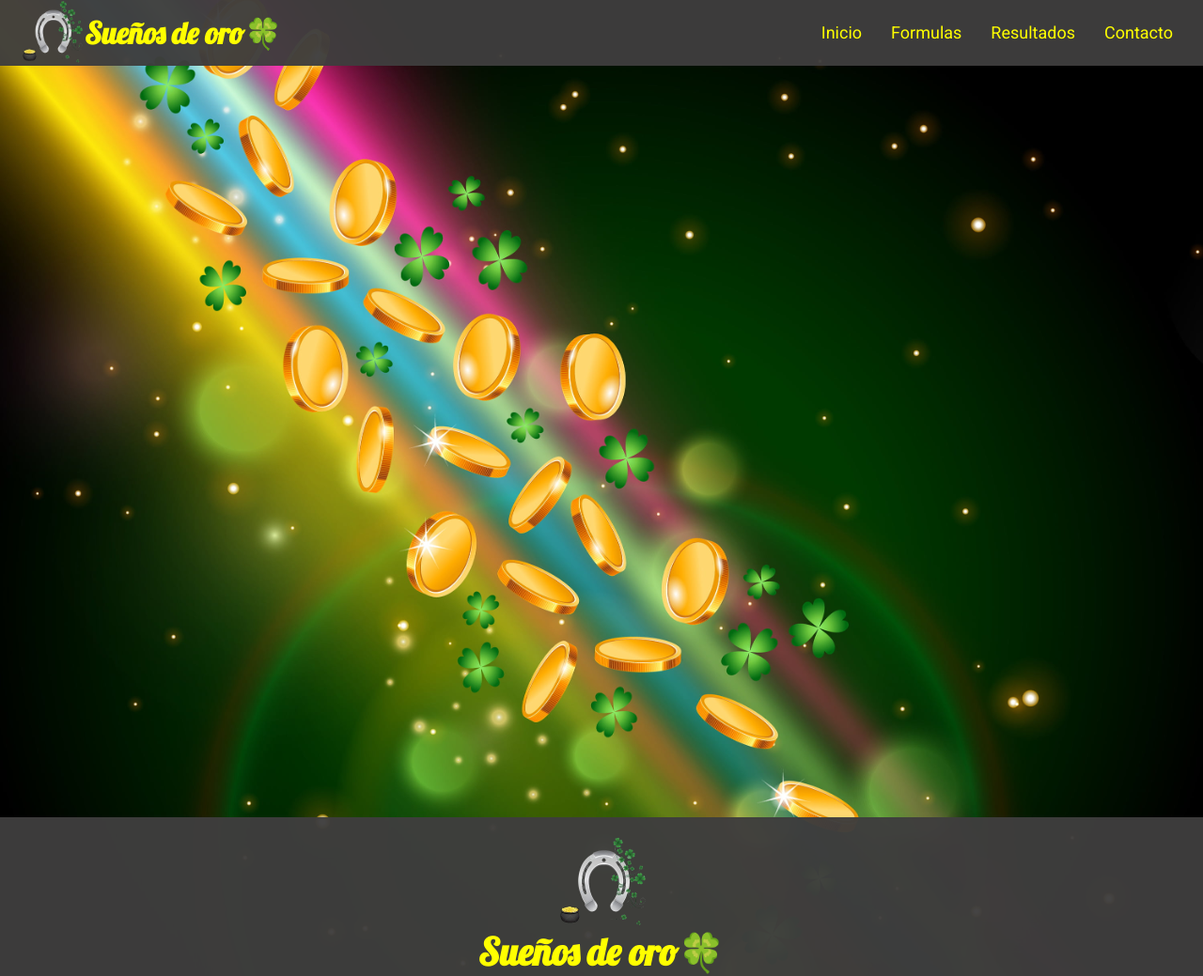
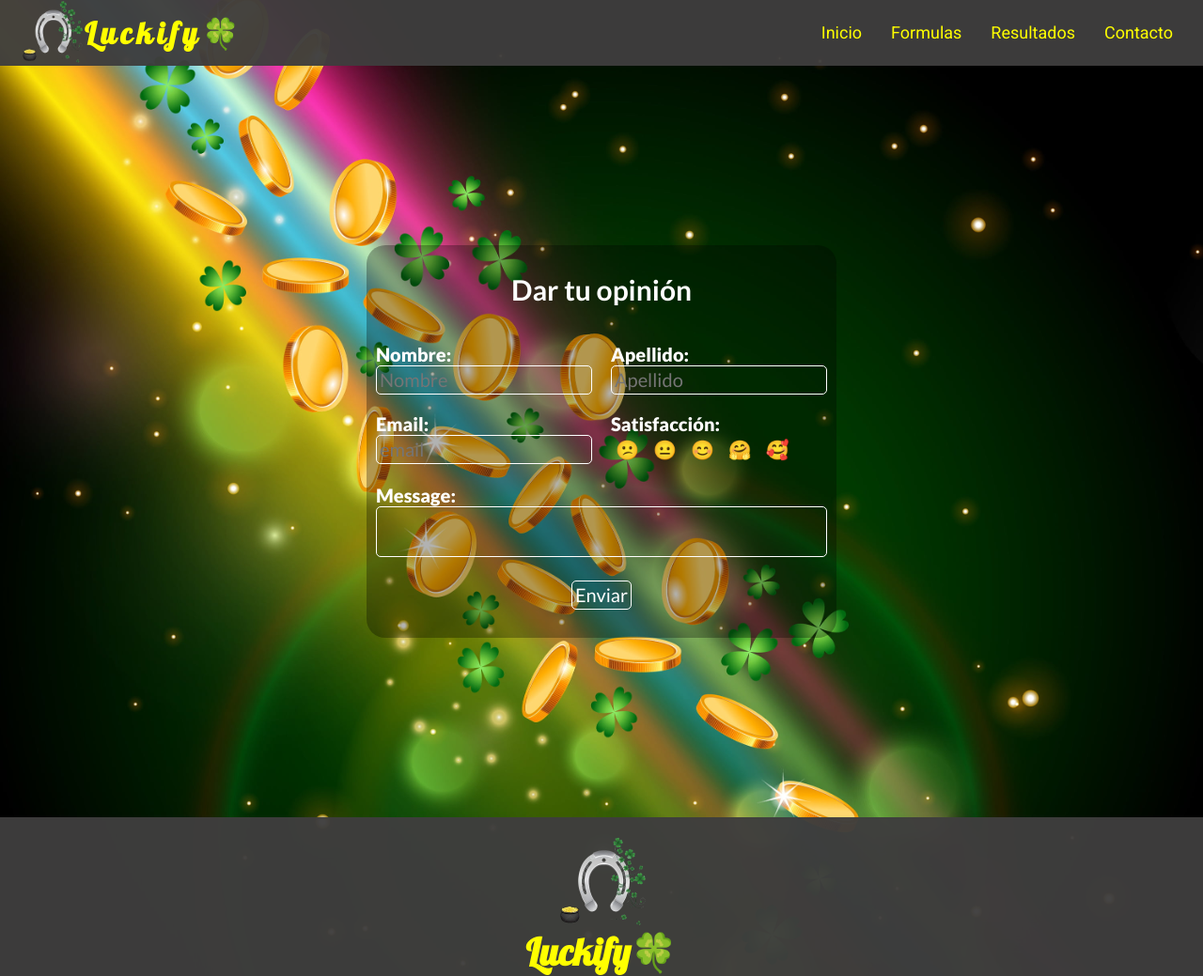
Before and after one commit to Henrycaba471/sue-os-oro, a plain HTML site: page src/contacto.html in a window 1280 px wide. Shown: the top 1039 px of the page at 94% size. Drawn offline with Linux system fonts and the light colour scheme; a web font is replaced by a local one.

Commit message:
se agrego formula

```diff
--- a/src/assets/css/contacto.css
+++ b/src/assets/css/contacto.css
@@ -39,7 +39,9 @@ body{
     top: 0;
     z-index: 1000;
 }
-
+.header .header__title h1{
+    letter-spacing: .5rem;
+}
 .header .header-logo {
     display: flex;
     font-family: lobster, cursive;
@@ -98,12 +100,98 @@ body{
 .content-main {
     min-height: 100vh;
     font-size: 2rem;
+    display: flex;
+    justify-content: center;
+    align-items: center;
+}
+.content-main .form-contact{
+    padding: 1rem;
+    background-color: #0000004d;
+    border-radius: 2rem;
+}
+.content-main .form-contact h2{
+    text-align: center;
+    font-family: lato;
+    font-size: 3rem;
+    color: #ffffff;
+    padding: 2rem 0;
+}
+.content-main .form-contact .data-user{
+    display: flex;
+    flex-wrap: wrap;
+    gap: 2rem;
+}
+.content-main .form-contact .data-user .data-name{
+    display: flex;
+    flex-direction: column;
+}
+.content-main .form-contact .data-user .data-mail{
+    display: flex;
+    flex-direction: column;
+}
+.content-main .form-contact .message .data-messge textarea{
+    width: 100%;
+    border-radius: .5rem;
+    border: none;
+    outline: none;
+    padding: .3rem;
+    border: .1rem solid #fff;
+    background: transparent;
+    color: #fff;
+    font-family: lato;
+    resize: none;
+}
+label{
+    display: block;
+    font-family: lato;
+    font-weight: 900;
+    color: #fff;
+    margin-top: 2rem;
+}
+input{
+    border-radius: .5rem;
+    border: none;
+    outline: none;
+    padding: .3rem;
+    border: .1rem solid #fff;
+    background: transparent;
+    color: #fff;
+    font-family: lato;
+}
+.btn{
+    justify-self: center;
+    margin: 2rem 0;
+}
+.emojis{
+    display: flex;
+    gap: .5rem;
+}
+.emojis span {
+    padding: 0.5rem
+}
+.emojis span:hover {
+    cursor: pointer;
+    transform: scale(1.1);
+}
+@media screen and (max-width: 768px) {
+    .content-main .form-contact .data-user .data-name{
+        width: 100%;
+    }
+    .content-main .form-contact .data-user .data-mail{
+        width: 100%;
+    }
+    .content-main .form-contact .data-user{
+        width: 100%;
+    }
+    input{
+        width: 100%;
+    }
 }
 
 /**Footer*/
 .footer {
     background-color: #3f3e3ef6;
-    color: rgb(255, 255, 0);
+    color: #ffffff81;
     font-size: 2rem;
     display: flex;
     flex-direction: column;
@@ -119,7 +207,9 @@ body{
     font-family: lobster, sans-serif;
     border-bottom: 0.2rem solid #ffffff59;
 }
-
+.header-footer h1{
+    color: rgb(255, 255, 0);
+}
 .footer .footer-footer{
     display: grid;
     grid-template-columns: 1fr 1fr;
--- a/src/assets/css/sueños.css
+++ b/src/assets/css/formulas.css
@@ -39,7 +39,9 @@ body{
     top: 0;
     z-index: 1000;
 }
-
+.header .header__title h1{
+    letter-spacing: .5rem;
+}
 .header .header-logo {
     display: flex;
     font-family: lobster, cursive;
@@ -252,7 +254,7 @@ body{
 .content-main .cruceta-fn .numbers-h-f{
     text-align: center;
     font-family: lobster, sans-serif;
-    padding-bottom: 3rem;
+    padding: 3rem;
 }
 .content-main .cruceta-fn div label{
     font-family: Roboto, sans-serif;
@@ -262,6 +264,11 @@ body{
     border: none;
     outline: none;
     padding: 0 .5rem;
+}
+.content-main .cruceta-fn .numbers-h-f .images{
+    border-radius: 1rem;
+    box-shadow: .3rem .3rem .3rem #191b1a85;
+    background: #7c7b7be1
 }
 .content-main .cruceta-fn .numbers-h-f h1{
     text-align: center;
--- a/src/assets/css/resultados.css
+++ b/src/assets/css/resultados.css
@@ -39,7 +39,9 @@ body{
     top: 0;
     z-index: 1000;
 }
-
+.header .header__title h1{
+    letter-spacing: .5rem;
+}
 .header .header-logo {
     display: flex;
     font-family: lobster, cursive;
@@ -186,7 +188,7 @@ span{
 /**Footer*/
 .footer {
     background-color: #3f3e3ef6;
-    color: rgb(255, 255, 0);
+    color: #ffffff81;
     font-size: 2rem;
     display: flex;
     flex-direction: column;
@@ -202,7 +204,9 @@ span{
     font-family: lobster, sans-serif;
     border-bottom: 0.2rem solid #ffffff59;
 }
-
+.header-footer h1{
+    color: rgb(255, 255, 0);
+}
 .footer .footer-footer{
     display: grid;
     grid-template-columns: 1fr 1fr;
--- a/src/assets/css/style.css
+++ b/src/assets/css/style.css
@@ -47,7 +47,7 @@ body{
     color: rgb(255, 255, 0);
 }
 .header .header__title h1{
-   letter-spacing: .3rem;
+    letter-spacing: .5rem;
 }
 .header .header-logo .header__logo {
     width: 7rem;
@@ -427,7 +427,7 @@ p {
 /**Footer*/
 .footer {
     background-color: #3f3e3ef6;
-    color: rgb(255, 255, 0);
+    color: #ffffff81;
     font-size: 2rem;
     display: flex;
     flex-direction: column;
@@ -443,7 +443,9 @@ p {
     font-family: lobster, sans-serif;
     border-bottom: 0.2rem solid #ffffff59;
 }
-
+.header-footer h1{
+    color: rgb(255, 255, 0);
+}
 .footer .footer-footer{
     display: grid;
     grid-template-columns: 1fr 1fr;
--- a/src/contacto.html
+++ b/src/contacto.html
@@ -12,7 +12,7 @@
         href="https://fonts.googleapis.com/css2?family=Lato:ital,wght@0,100;0,300;0,400;0,700;0,900;1,100;1,300;1,400;1,700;1,900&family=Lobster&family=Playwrite+VN:wght@100..400&family=Roboto:ital,wght@0,100..900;1,100..900&family=Smooch+Sans:wght@100..900&display=swap"
         rel="stylesheet">
     <link rel="stylesheet" href="assets/css/contacto.css">
-    <title>Sueños de oro | Predicción para loterías y sorteos colombianos</title>
+    <title>Luckify | Predicción para loterías y sorteos colombianos</title>
 </head>
 
 <body>
@@ -22,14 +22,14 @@
                 <!--<img src="assets/imgs/icons/iconh.png" alt="Logo de la página" width="80">-->
             </div>
             <div class="header__title">
-                <h1>Sueños de oro🍀</h1>
+                <h1>Luckify🍀</h1>
             </div>
         </div>
         <div class="header__menu">
             <nav>
                 <ul>
                     <li><a href="index.html">Inicio</a></li>
-                    <li><a href="sueños.html">Formulas</a></li>
+                    <li><a href="formulas.html">Formulas</a></li>
                     <li><a href="resultados.html">Resultados</a></li>
                     <li><a href="contacto.html">Contacto</a></li>
                 </ul>
@@ -37,12 +37,47 @@
         </div>
     </header>
     <main class="content-main">
-
+        <section class="form-contact">
+            <h2>Dar tu opinión</h2>
+            <form action="">
+                <div class="data-user names">
+                    <div class="data-name first-name">
+                        <label for="name">Nombre: </label>
+                        <input type="text" placeholder="Nombre">
+                    </div>
+                    <div class="data-name first-nnme">
+                        <label for="name">Apellido: </label>
+                        <input type="text" placeholder="Apellido">
+                    </div>
+                </div>
+                <div class="data-user email">
+                    <div class="data-mail">
+                        <label for="name">Email: </label>
+                        <input type="text" placeholder="email">
+                    </div>
+                    <div class="data-mail">
+                        <label for="name">Satisfacción: </label>
+                        <div class="emojis">
+                            <span>😕</span><span>😐</span><span>😊</span><span>🤗</span><span>🥰</span>
+                        </div>
+                    </div>
+                </div>
+                <div class="message">
+                    <div class="data-messge">
+                        <label for="name">Message: </label>
+                        <textarea name="" id=""></textarea>
+                    </div>
+                </div>
+                <div class="btn">
+                    <input type="submit" value="Enviar">
+                </div>
+            </form>
+        </section>
     </main>
     <footer class="footer">
         <div class="header-footer">
             <img src="assets/imgs/icons/iconh.png" alt="logo" width="100">
-            <h1>Sueños de oro🍀</h1>
+            <h1>Luckify🍀</h1>
         </div>
         <div class="footer-footer">
             <div class="designer">
@@ -58,10 +93,9 @@
             </div>
             <div class="copyright">
                 <h4>Notificación de derechos de autor</h4>
-                <p><strong>1. Marca registrada:</strong> El nombre, logotipo, eslogan asociados con Sueños de oro están
+                <p><strong>1. Marca registrada:</strong> El nombre, logotipo, eslogan asociados con Luckify están
                     protegidos como marcas comerciales registradas.</p>
-                <p><strong>2. Secreto comercial:</strong> Algunos procedimientos o estrategias comerciales de Sueños de
-                    oro
+                <p><strong>2. Secreto comercial:</strong> Algunos procedimientos o estrategias comerciales de Luckify
                     están protegidos bajo la legislación de secretos comerciales.</p>
             </div>
         </div>
```
Also changed, not shown: src/formulas.html (renamed from src/sueños.html, +16 -13 lines), src/index.html (+4 -4 lines), src/resultados.html (+6 -7 lines), src/assets/imgs/img/0.png, src/assets/imgs/img/1.png, src/assets/imgs/img/2.png, src/assets/imgs/img/3.png, src/assets/imgs/img/4.png, src/assets/imgs/img/5.png, src/assets/imgs/img/6.png, src/assets/imgs/img/7.png, src/assets/imgs/img/8.png, src/assets/imgs/img/9.png.
